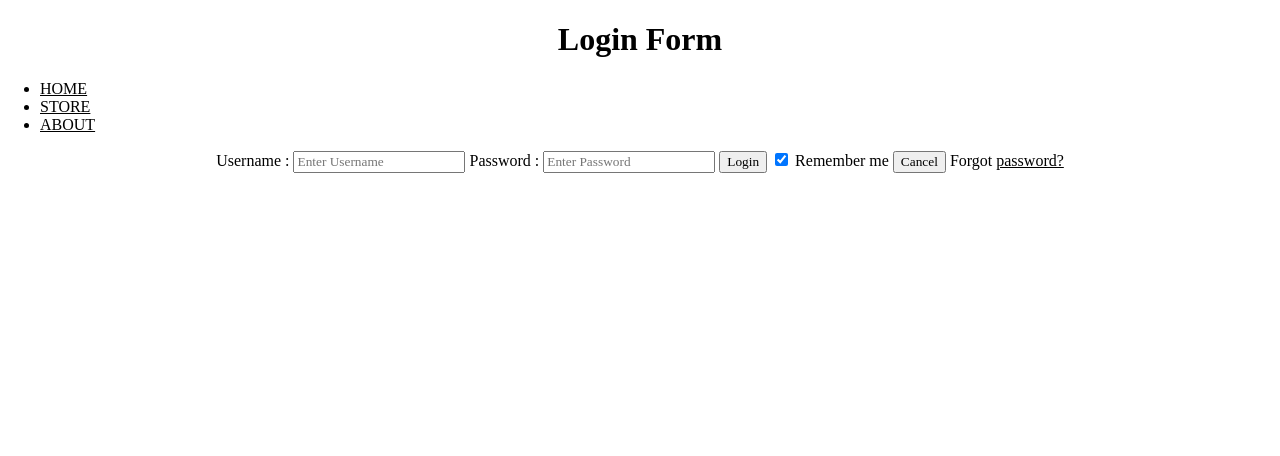
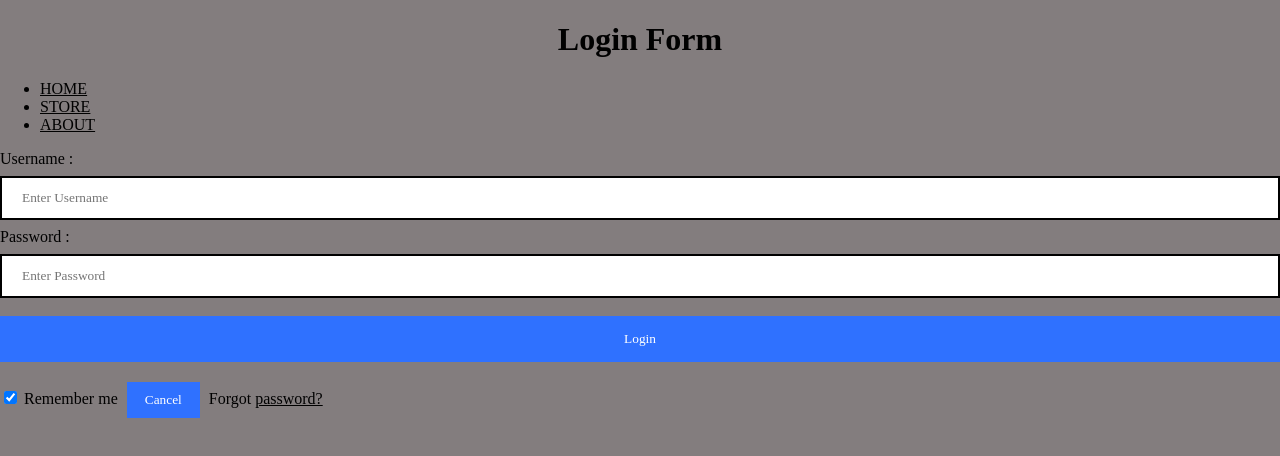
Before and after one commit to marquel08/StyleU-eCommerce, a website: page login.html in a window 1280 px wide. Drawn offline with Linux system fonts and the light colour scheme.

Commit message:
updated the login form and background

```diff
--- a/login.html
+++ b/login.html
@@ -12,12 +12,12 @@
         <h1> Login Form </h1>
     </center>
     <ul>
-        <li><a href="index.html">HOME</a></li>
+        <li><a href="home.html">HOME</a></li>
         <li><a href="store.html">STORE</a></li>
         <li><a href="about.html">ABOUT</a></li>
     </ul>
     <form>
-        <div class="container">
+        <div class="login-container">
             <label>Username : </label>
             <input type="text" placeholder="Enter Username" name="username" required>
             <label>Password : </label>
--- a/styles.css
+++ b/styles.css
@@ -318,3 +318,43 @@ html, body {
     grid-column: span 2;
     margin-bottom: 10px;
 }
+
+/* login form */
+
+Body {
+  font-family: Calibri, Helvetica, sans-serif;
+  background-color: rgb(131, 125, 126);
+}
+button {
+       background-color: #2f71ff;
+       width: 100%;
+        color: rgb(255, 255, 255);
+        padding: 15px;
+        margin: 10px 0px;
+        border: none;
+        cursor: pointer;
+         }
+login-form {
+        border: 3px solid #f1f1f1;
+    }
+input[type=text], input[type=password] {
+        width: 100%;
+        margin: 8px 0;
+        padding: 12px 20px;
+        display: inline-block;
+        border: 2px solid rgb(0, 0, 0);
+        box-sizing: border-box;
+    }
+button:hover {
+        opacity: 0.7;
+    }
+.cancelbtn {
+        width: auto;
+        padding: 10px 18px;
+        margin: 10px 5px;
+    }
+
+login-container {
+        padding: 25px;
+        background-color: lightblue;
+    }
```
